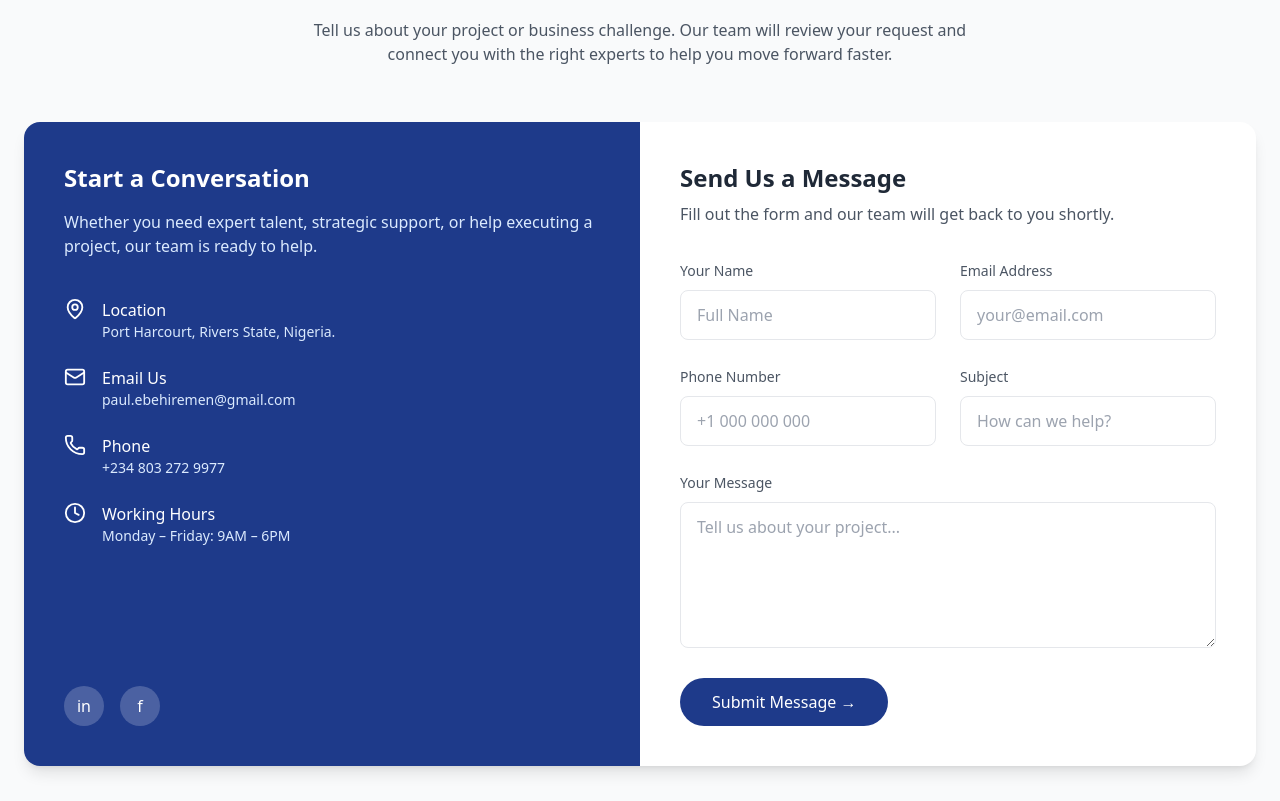
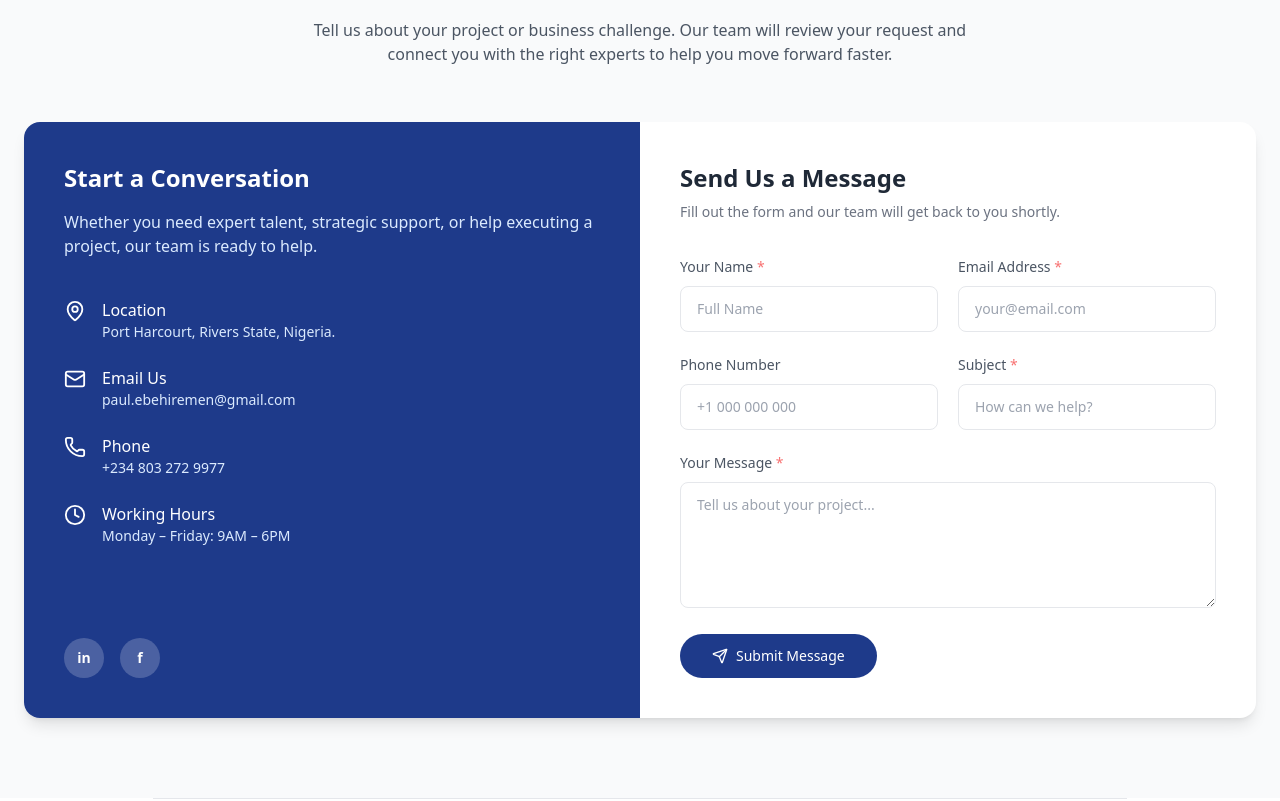
Before and after one commit to tochukwu5/enzo, a React (Vite) app: page /blog in a window 1280 px wide. Shown: the part 840-1641 px from the top of the page. Built offline with nearby package versions, Linux system fonts and the light colour scheme.

Commit message:
makes the contact form to be functional now

```diff
--- a/package.json
+++ b/package.json
@@ -10,6 +10,7 @@
     "preview": "vite preview"
   },
   "dependencies": {
+    "@emailjs/browser": "^4.4.1",
     "@fortawesome/fontawesome-svg-core": "^6.5.2",
     "@fortawesome/free-brands-svg-icons": "^6.5.2",
     "@fortawesome/free-regular-svg-icons": "^6.5.2",
--- a/src/components/contactUs.jsx
+++ b/src/components/contactUs.jsx
@@ -1,8 +1,90 @@
 /** @format */
 
-import { Mail, Phone, MapPin, Clock } from "lucide-react";
+import { useState, useRef } from "react";
+import { Mail, Phone, MapPin, Clock, Send, CheckCircle, AlertCircle, Loader } from "lucide-react";
+import emailjs from "@emailjs/browser";
+
+// ─── EMAILJS CONFIG — replace these with your real values ─────────────────────
+const EMAILJS_SERVICE_ID  = "service_darl2kl";   // e.g. "service_abc123"
+const EMAILJS_TEMPLATE_ID = "template_67a62dn";  // e.g. "template_xyz789"
+const EMAILJS_PUBLIC_KEY  = "fHZHNfsUdAUQozBea";   // e.g. "xxxxxxxxxxxxxxxxxx"
 
 export const ContactSection = () => {
+  const formRef = useRef();
+
+  const [formData, setFormData] = useState({
+    name:    "",
+    email:   "",
+    phone:   "",
+    subject: "",
+    message: "",
+  });
+
+  const [status, setStatus] = useState("idle"); // idle | loading | success | error
+  const [errors, setErrors] = useState({});
+
+  // ─── VALIDATION ──────────────────────────────────────────────────────────────
+  const validate = () => {
+    const newErrors = {};
+    if (!formData.name.trim())    newErrors.name    = "Name is required";
+    if (!formData.email.trim())   newErrors.email   = "Email is required";
+    else if (!/\S+@\S+\.\S+/.test(formData.email))
+                                  newErrors.email   = "Enter a valid email";
+    if (!formData.subject.trim()) newErrors.subject = "Subject is required";
+    if (!formData.message.trim()) newErrors.message = "Message is required";
+    return newErrors;
+  };
+
+  // ─── HANDLE INPUT ─────────────────────────────────────────────────────────────
+  const handleChange = (e) => {
+    const { name, value } = e.target;
+    setFormData((prev) => ({ ...prev, [name]: value }));
+    // Clear error on type
+    if (errors[name]) setErrors((prev) => ({ ...prev, [name]: "" }));
+  };
+
+  // ─── HANDLE SUBMIT ────────────────────────────────────────────────────────────
+  const handleSubmit = async (e) => {
+    e.preventDefault();
+
+    const validationErrors = validate();
+    if (Object.keys(validationErrors).length > 0) {
+      setErrors(validationErrors);
+      return;
+    }
+
+    setStatus("loading");
+
+    try {
+      await emailjs.sendForm(
+        EMAILJS_SERVICE_ID,
+        EMAILJS_TEMPLATE_ID,
+        formRef.current,
+        EMAILJS_PUBLIC_KEY
+      );
+
+      setStatus("success");
+      setFormData({ name: "", email: "", phone: "", subject: "", message: "" });
+      setErrors({});
+
+      // Reset back to idle after 5 seconds
+      setTimeout(() => setStatus("idle"), 5000);
+
+    } catch (error) {
+      console.error("EmailJS error:", error);
+      setStatus("error");
+      setTimeout(() => setStatus("idle"), 5000);
+    }
+  };
+
+  // ─── INPUT CLASS HELPER ───────────────────────────────────────────────────────
+  const inputClass = (field) =>
+    `w-full mt-2 border rounded-lg px-4 py-3 text-sm focus:outline-none focus:ring-2 transition-all duration-200 ${
+      errors[field]
+        ? "border-red-400 focus:ring-red-300 bg-red-50"
+        : "border-gray-200 focus:ring-blue-500 focus:border-blue-400 bg-white hover:border-gray-300"
+    }`;
+
   return (
     <section className="w-full bg-gray-50 py-20 px-6">
       <div className="max-w-7xl mx-auto">
@@ -12,7 +94,6 @@ export const ContactSection = () => {
           <h2 className="text-4xl md:text-5xl font-semibold py-8 text-gray-800">
             Have a project in mind?
           </h2>
-
           <p className="mt-4 max-w-2xl text-left md:text-center mx-auto text-gray-600">
             Tell us about your project or business challenge. Our team will review
             your request and connect you with the right experts to help you move
@@ -25,183 +106,203 @@ export const ContactSection = () => {
 
           {/* LEFT SIDE */}
           <div className="bg-blue-900 text-white p-10 flex flex-col justify-between">
-
             <div>
-              <h3 className="text-2xl font-semibold mb-4">
-                Start a Conversation
-              </h3>
-
+              <h3 className="text-2xl font-semibold mb-4">Start a Conversation</h3>
               <p className="text-blue-100 mb-10">
                 Whether you need expert talent, strategic support, or help
                 executing a project, our team is ready to help.
               </p>
 
-              {/* Contact Info */}
               <div className="space-y-6">
-
                 <div className="flex items-start gap-4">
-                  <MapPin size={22} />
+                  <MapPin size={22} className="mt-0.5 shrink-0" />
                   <div>
                     <p className="font-medium">Location</p>
-                    <p className="text-blue-100 text-sm">
-                      Port Harcourt, Rivers State, Nigeria.
-                    </p>
+                    <p className="text-blue-100 text-sm">Port Harcourt, Rivers State, Nigeria.</p>
                   </div>
                 </div>
 
                 <div className="flex items-start gap-4">
-                  <Mail size={22} />
+                  <Mail size={22} className="mt-0.5 shrink-0" />
                   <div>
                     <p className="font-medium">Email Us</p>
-                    <p className="text-blue-100 text-sm">
-                        paul.ebehiremen@gmail.com
-                    </p>
+                    <p className="text-blue-100 text-sm">paul.ebehiremen@gmail.com</p>
                   </div>
                 </div>
 
                 <div className="flex items-start gap-4">
-                  <Phone size={22} />
+                  <Phone size={22} className="mt-0.5 shrink-0" />
                   <div>
                     <p className="font-medium">Phone</p>
-                    <p className="text-blue-100 text-sm">
-                      +234 803 272 9977
-                    </p>
+                    <p className="text-blue-100 text-sm">+234 803 272 9977</p>
                   </div>
                 </div>
 
                 <div className="flex items-start gap-4">
-                  <Clock size={22} />
+                  <Clock size={22} className="mt-0.5 shrink-0" />
                   <div>
                     <p className="font-medium">Working Hours</p>
-                    <p className="text-blue-100 text-sm">
-                      Monday – Friday: 9AM – 6PM
-                    </p>
+                    <p className="text-blue-100 text-sm">Monday – Friday: 9AM – 6PM</p>
                   </div>
                 </div>
-
               </div>
             </div>
 
             {/* Socials */}
             <div className="flex gap-4 mt-10">
-
-  {/* <a
-    href="https://x.com/yourusername"
-    target="_blank"
-    rel="noopener noreferrer"
-    className="w-10 h-10 flex items-center justify-center bg-white/20 rounded-full cursor-pointer hover:bg-white/30 transition"
-  >
-    X
-  </a> */}
-
               <a
                 href="https://www.linkedin.com/company/enzo-digital-world/"
                 target="_blank"
                 rel="noopener noreferrer"
-    className="w-10 h-10 flex items-center justify-center bg-white/20 rounded-full cursor-pointer hover:bg-white/30 transition"
+                className="w-10 h-10 flex items-center justify-center bg-white/20 rounded-full cursor-pointer hover:bg-white/30 transition font-semibold text-sm"
               >
                 in
               </a>
-
               <a
                 href="https://www.facebook.com/profile.php?id=61579241692961"
                 target="_blank"
                 rel="noopener noreferrer"
-    className="w-10 h-10 flex items-center justify-center bg-white/20 rounded-full cursor-pointer hover:bg-white/30 transition"
+                className="w-10 h-10 flex items-center justify-center bg-white/20 rounded-full cursor-pointer hover:bg-white/30 transition font-semibold text-sm"
               >
                 f
               </a>
-
+            </div>
           </div>
 
-          </div>
-
-          {/* RIGHT SIDE FORM */}
+          {/* RIGHT SIDE — FORM */}
           <div className="p-10">
-
-            <h3 className="text-2xl font-semibold text-gray-800 mb-2">
-              Send Us a Message
-            </h3>
-
-            <p className="text-gray-600 mb-8">
+            <h3 className="text-2xl font-semibold text-gray-800 mb-2">Send Us a Message</h3>
+            <p className="text-gray-500 text-sm mb-8">
               Fill out the form and our team will get back to you shortly.
             </p>
 
-            <form className="space-y-6">
+            {/* Success Banner */}
+            {status === "success" && (
+              <div className="flex items-center gap-3 bg-green-50 border border-green-200 text-green-700 rounded-lg px-4 py-3 mb-6 text-sm">
+                <CheckCircle size={18} className="shrink-0" />
+                <span>Message sent successfully! We'll get back to you soon.</span>
+              </div>
+            )}
 
-              <div className="grid md:grid-cols-2 gap-6">
+            {/* Error Banner */}
+            {status === "error" && (
+              <div className="flex items-center gap-3 bg-red-50 border border-red-200 text-red-600 rounded-lg px-4 py-3 mb-6 text-sm">
+                <AlertCircle size={18} className="shrink-0" />
+                <span>Something went wrong. Please try again or email us directly.</span>
+              </div>
+            )}
 
+            <form ref={formRef} onSubmit={handleSubmit} className="space-y-5" noValidate>
+
+              {/* Name + Email */}
+              <div className="grid md:grid-cols-2 gap-5">
                 <div>
-                  <label className="text-sm text-gray-600">
-                    Your Name
+                  <label className="text-sm font-medium text-gray-600">
+                    Your Name <span className="text-red-400">*</span>
                   </label>
                   <input
                     type="text"
+                    name="name"
+                    value={formData.name}
+                    onChange={handleChange}
                     placeholder="Full Name"
-                    className="w-full mt-2 border rounded-lg px-4 py-3 focus:outline-none focus:ring-2 focus:ring-blue-600"
+                    className={inputClass("name")}
+                  />
+                  {errors.name && (
+                    <p className="text-red-400 text-xs mt-1">{errors.name}</p>
+                  )}
+                </div>
+
+                <div>
+                  <label className="text-sm font-medium text-gray-600">
+                    Email Address <span className="text-red-400">*</span>
+                  </label>
+                  <input
+                    type="email"
+                    name="email"
+                    value={formData.email}
+                    onChange={handleChange}
+                    placeholder="your@email.com"
+                    className={inputClass("email")}
+                  />
+                  {errors.email && (
+                    <p className="text-red-400 text-xs mt-1">{errors.email}</p>
+                  )}
+                </div>
+              </div>
+
+              {/* Phone + Subject */}
+              <div className="grid md:grid-cols-2 gap-5">
+                <div>
+                  <label className="text-sm font-medium text-gray-600">
+                    Phone Number
+                  </label>
+                  <input
+                    type="text"
+                    name="phone"
+                    value={formData.phone}
+                    onChange={handleChange}
+                    placeholder="+1 000 000 000"
+                    className={inputClass("phone")}
                   />
                 </div>
 
                 <div>
-                  <label className="text-sm text-gray-600">
-                    Email Address
-                  </label>
-                  <input
-                    type="email"
-                    placeholder="your@email.com"
-                    className="w-full mt-2 border rounded-lg px-4 py-3 focus:outline-none focus:ring-2 focus:ring-blue-600"
-                  />
-                </div>
-
-              </div>
-
-              <div className="grid md:grid-cols-2 gap-6">
-
-                <div>
-                  <label className="text-sm text-gray-600">
-                    Phone Number
+                  <label className="text-sm font-medium text-gray-600">
+                    Subject <span className="text-red-400">*</span>
                   </label>
                   <input
                     type="text"
-                    placeholder="+1 000 000 000"
-                    className="w-full mt-2 border rounded-lg px-4 py-3 focus:outline-none focus:ring-2 focus:ring-blue-600"
+                    name="subject"
+                    value={formData.subject}
+                    onChange={handleChange}
+                    placeholder="How can we help?"
+                    className={inputClass("subject")}
                   />
+                  {errors.subject && (
+                    <p className="text-red-400 text-xs mt-1">{errors.subject}</p>
+                  )}
+                </div>
               </div>
 
+              {/* Message */}
               <div>
-                  <label className="text-sm text-gray-600">
-                    Subject
+                <label className="text-sm font-medium text-gray-600">
+                  Your Message <span className="text-red-400">*</span>
                 </label>
-                  <input
-                    type="text"
-                    placeholder="How can we help?"
-                    className="w-full mt-2 border rounded-lg px-4 py-3 focus:outline-none focus:ring-2 focus:ring-blue-600"
+                <textarea
+                  name="message"
+                  rows="5"
+                  value={formData.message}
+                  onChange={handleChange}
+                  placeholder="Tell us about your project..."
+                  className={inputClass("message")}
                 />
+                {errors.message && (
+                  <p className="text-red-400 text-xs mt-1">{errors.message}</p>
+                )}
               </div>
 
-              </div>
-
-              <div>
-                <label className="text-sm text-gray-600">
-                  Your Message
-                </label>
-
-                <textarea
-                  rows="5"
-                  placeholder="Tell us about your project..."
-                  className="w-full mt-2 border rounded-lg px-4 py-3 focus:outline-none focus:ring-2 focus:ring-blue-600"
-                ></textarea>
-              </div>
-
+              {/* Submit Button */}
               <button
                 type="submit"
-                className="bg-blue-900 hover:bg-blue-800 text-white px-8 py-3 rounded-full transition"
+                disabled={status === "loading"}
+                className="flex items-center gap-2 bg-blue-900 hover:bg-blue-800 disabled:bg-blue-400 disabled:cursor-not-allowed text-white px-8 py-3 rounded-full transition-all duration-200 font-medium text-sm"
               >
-                Submit Message →
+                {status === "loading" ? (
+                  <>
+                    <Loader size={16} className="animate-spin" />
+                    Sending...
+                  </>
+                ) : (
+                  <>
+                    <Send size={16} />
+                    Submit Message
+                  </>
+                )}
               </button>
 
             </form>
-
           </div>
 
         </div>
```
Also changed, not shown: 1 other file (tests, documents, lock files or other folders). Lines whose indentation alone changed are shown as unchanged.
